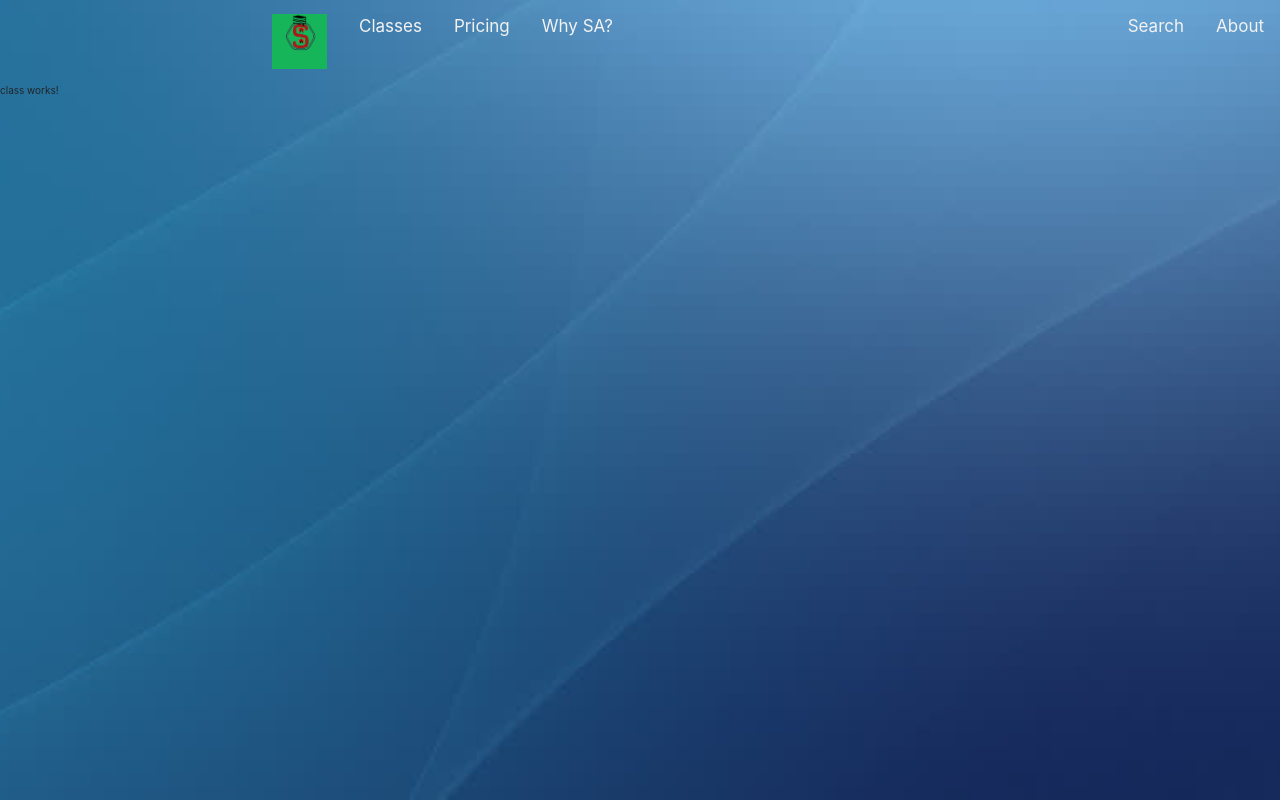
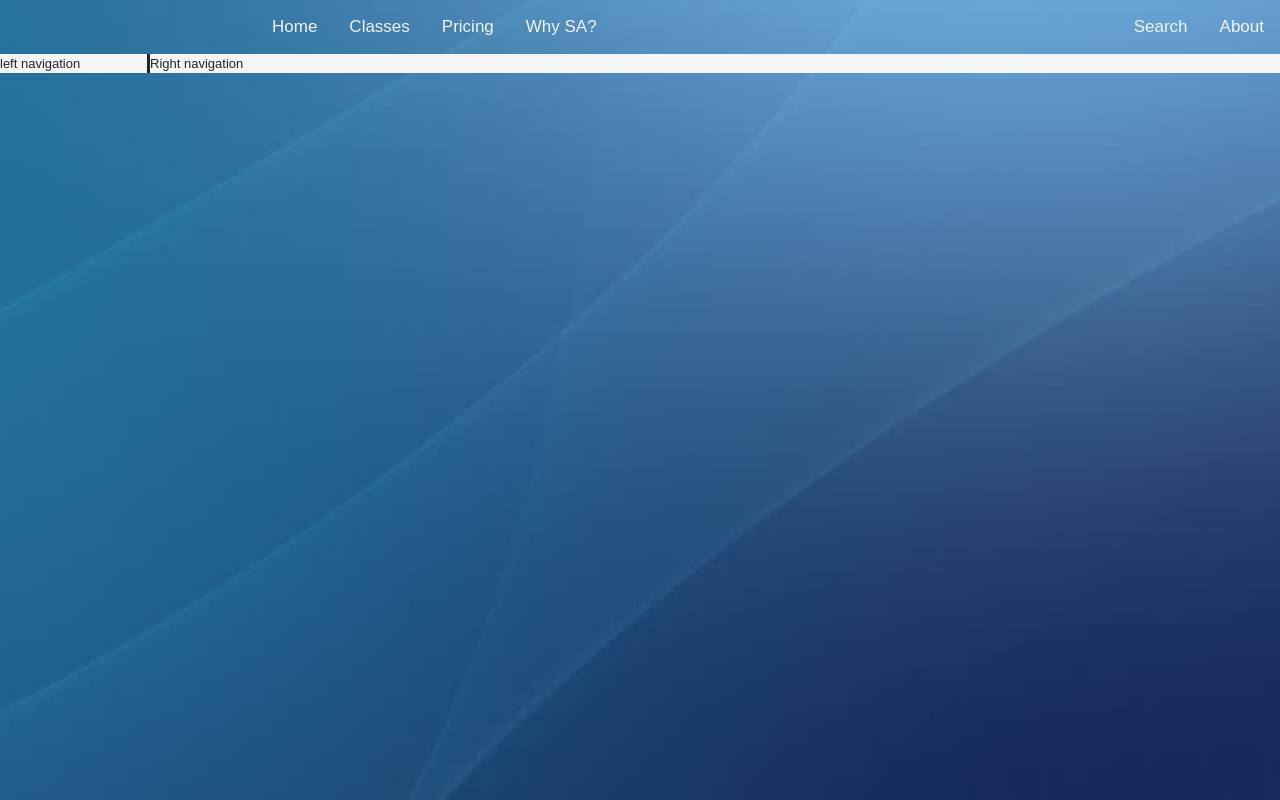
Before and after one commit to vikash-techy/TeamWork, an Angular app in the folder StudentArchitect/: page /class in a window 1280 px wide. Built offline with nearby package versions, Linux system fonts and the light colour scheme.

Commit message:
initial class layout

```diff
--- a/StudentArchitect/src/app/class/class.component.css
+++ b/StudentArchitect/src/app/class/class.component.css
@@ -0,0 +1,13 @@
+.class-container{
+    display: flex;
+    flex-direction: row;
+    min-width: 100%;
+    min-height: 100%;
+    background: whitesmoke;
+}
+
+.left_nav{
+    min-height: 100%;
+    min-width: 150px;
+    border-right: solid;
+}
--- a/StudentArchitect/src/app/class/class.component.html
+++ b/StudentArchitect/src/app/class/class.component.html
@@ -1,3 +1,4 @@
-<p>
-  class works!
-</p>
+<div class="class-container">
+  <div class="left_nav">left navigation</div>
+  <div class="right_nav">Right navigation</div>
+</div>
--- a/StudentArchitect/src/app/header/header.component.html
+++ b/StudentArchitect/src/app/header/header.component.html
@@ -1,8 +1,8 @@
   <div class="topnav">
 
     <div class="topnav-left">
-        <a routerLink="/home" title="Student Architect">
-          <img height="55" src="assets/images/logo.jpeg" alt="Student Architect">
+        <a routerLink="/home" title="Student Architect">Home
+          <!-- <img height="55" src="assets/images/logo.jpeg" alt="Student Architect"> -->
         </a>
       <a routerLink="/class">Classes</a>
       <a routerLink="/pricing">Pricing</a>
--- a/StudentArchitect/src/styles.css
+++ b/StudentArchitect/src/styles.css
@@ -3,6 +3,8 @@
 body, html {
     height: 100%;
     margin: 0;
+    font-family: sans-serif;
+    font-size: small;
 }
 
 html {
```
